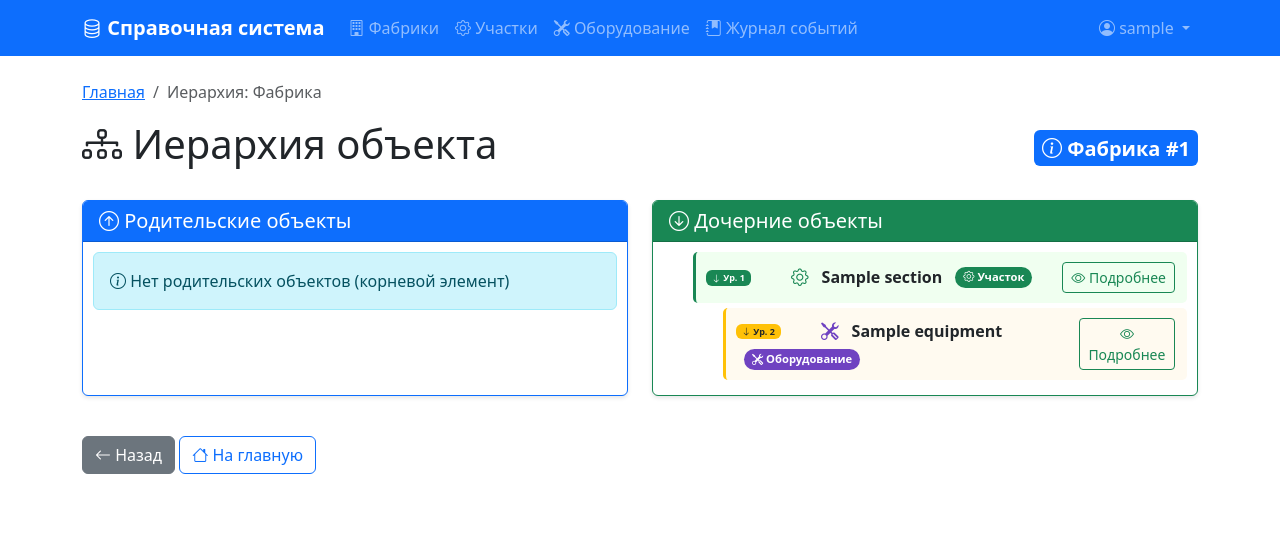
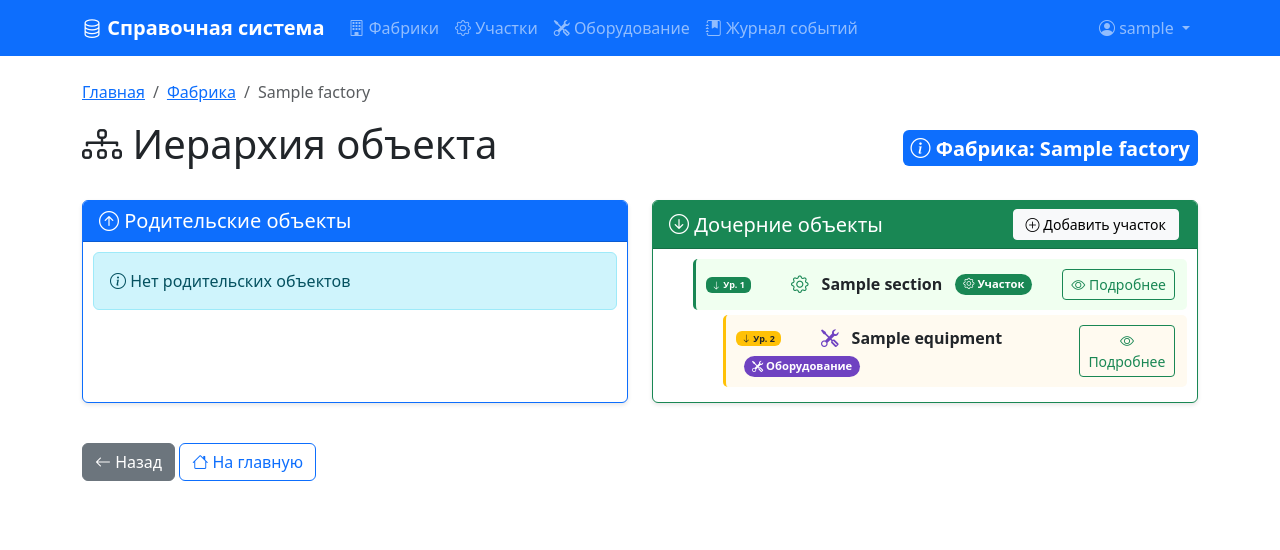
Before and after one commit to Dmitriy-stud/Dynamic-factory-info, a Flask app: page /relations/factory/1 in a window 1280 px wide. Shown: the top 550 px of the page. Run offline with Flask 3, Linux system fonts and the light colour scheme; a user stored in the database is signed in; tables that the repository leaves empty hold one stand-in row (values such as "Sample post").

Commit message:
Обновлена страница иерархии

```diff
--- a/app.py
+++ b/app.py
@@ -566,9 +566,21 @@ def view_relations(type, id):
         'equipment': 'Оборудование'
     }
 
+    entity_name = ''
+    if type == 'factory':
+        entity = Factory.query.get(id)
+        entity_name = entity.name if entity else ''
+    elif type == 'section':
+        entity = Section.query.get(id)
+        entity_name = entity.name if entity else ''
+    elif type == 'equipment':
+        entity = Equipment.query.get(id)
+        entity_name = entity.name if entity else ''
+
     return render_template('relations.html',
                          item_type=type,
                          item_id=id,
+                         item_name=entity_name,
                          type_name=names.get(type, type),
                          parents=parents,
                          children=children)
--- a/static/css/style.css
+++ b/static/css/style.css
@@ -120,6 +120,8 @@ footer {
 }
 
 /* ========== СТИЛИ ДЛЯ ИЕРАРХИИ ========== */
+
+/* Элементы дерева */
 .tree-item {
     padding: 10px;
     margin-bottom: 5px;
@@ -165,7 +167,7 @@ footer {
     font-weight: 600;
 }
 
-/* Анимация для дерева */
+/* Контейнер дерева с прокруткой */
 .tree-container {
     max-height: 500px;
     overflow-y: auto;
@@ -220,6 +222,24 @@ footer {
     font-size: 1rem;
 }
 
+/* Стили для заголовков карточек с кнопкой добавления */
+.card-header {
+    display: flex;
+    justify-content: space-between;
+    align-items: center;
+}
+
+.card-header h5 {
+    margin-bottom: 0;
+}
+
+.btn-add {
+    padding: 4px 12px;
+    font-size: 0.875rem;
+}
+
+/* ========== ДОПОЛНИТЕЛЬНЫЕ СТИЛИ ========== */
+
 /* Требования к паролю */
 .password-requirements {
     font-size: 0.8rem;
--- a/templates/relations.html
+++ b/templates/relations.html
@@ -1,110 +1,6 @@
 {% extends "base.html" %}
 
-{% block title %}Иерархия - {{ type_name }} #{{ item_id }}{% endblock %}
-
-{% block extra_css %}
-<style>
-    .tree-item {
-        padding: 10px;
-        margin-bottom: 5px;
-        border-radius: 5px;
-        transition: all 0.2s ease;
-    }
-
-    .tree-item:hover {
-        background-color: #f8f9fa;
-        transform: translateX(5px);
-    }
-
-    /* Отступы для разных уровней */
-    .tree-level-0 {
-        margin-left: 0px;
-        border-left: 3px solid #0d6efd;
-        background-color: #f0f8ff;
-    }
-
-    .tree-level-1 {
-        margin-left: 30px;
-        border-left: 3px solid #198754;
-        background-color: #f0fff0;
-    }
-
-    .tree-level-2 {
-        margin-left: 60px;
-        border-left: 3px solid #ffc107;
-        background-color: #fffaf0;
-    }
-
-    .tree-level-3 {
-        margin-left: 90px;
-        border-left: 3px solid #dc3545;
-        background-color: #fff0f0;
-    }
-
-    /* Бейджи уровней */
-    .level-badge {
-        display: inline-block;
-        min-width: 80px;
-        font-size: 0.75rem;
-        font-weight: 600;
-    }
-
-    /* Анимация для дерева */
-    .tree-container {
-        max-height: 500px;
-        overflow-y: auto;
-        padding: 10px;
-    }
-
-    /* Иконки для типов объектов */
-    .type-icon {
-        font-size: 1.1rem;
-        margin-right: 8px;
-    }
-
-    .type-factory { color: #0d6efd; }
-    .type-section { color: #198754; }
-    .type-equipment { color: #6f42c1; }
-
-    /* Плашки типов объектов */
-    .type-badge {
-        display: inline-block;
-        padding: 2px 8px;
-        border-radius: 12px;
-        font-size: 0.7rem;
-        font-weight: 600;
-        margin-left: 8px;
-    }
-
-    .type-badge-factory {
-        background-color: #0d6efd;
-        color: white;
-    }
-
-    .type-badge-section {
-        background-color: #198754;
-        color: white;
-    }
-
-    .type-badge-equipment {
-        background-color: #6f42c1;
-        color: white;
-    }
-
-    /* Контейнер для названия и плашки */
-    .object-info {
-        display: flex;
-        align-items: center;
-        flex-wrap: wrap;
-        gap: 5px;
-    }
-
-    .object-name {
-        font-weight: bold;
-        font-size: 1rem;
-    }
-</style>
-{% endblock %}
+{% block title %}Иерархия - {{ type_name }}: {{ item_name }}{% endblock %}
 
 {% block content %}
 <div class="row">
@@ -112,7 +8,8 @@
         <nav aria-label="breadcrumb">
             <ol class="breadcrumb">
                 <li class="breadcrumb-item"><a href="/">Главная</a></li>
-                <li class="breadcrumb-item active">Иерархия: {{ type_name }}</li>
+                <li class="breadcrumb-item"><a href="/{{ item_type }}s">{{ type_name }}</a></li>
+                <li class="breadcrumb-item active">{{ item_name }}</li>
             </ol>
         </nav>
 
@@ -122,7 +19,7 @@
             </h1>
             <div>
                 <span class="badge bg-primary fs-5 p-2">
-                    <i class="bi bi-info-circle"></i> {{ type_name }} #{{ item_id }}
+                    <i class="bi bi-info-circle"></i> {{ type_name }}: {{ item_name }}
                 </span>
             </div>
         </div>
@@ -135,6 +32,16 @@
                         <h5 class="mb-0">
                             <i class="bi bi-arrow-up-circle"></i> Родительские объекты
                         </h5>
+                        <!-- Кнопка добавления родителя (если возможно) -->
+                        {% if item_type == 'equipment' %}
+                            <a href="/sections" class="btn btn-sm btn-light btn-add">
+                                <i class="bi bi-plus-circle"></i> Добавить участок
+                            </a>
+                        {% elif item_type == 'section' %}
+                            <a href="/factories" class="btn btn-sm btn-light btn-add">
+                                <i class="bi bi-plus-circle"></i> Добавить фабрику
+                            </a>
+                        {% endif %}
                     </div>
                     <div class="card-body tree-container">
                         {% if parents %}
@@ -181,7 +88,7 @@
                             {% endfor %}
                         {% else %}
                             <div class="alert alert-info mb-0">
-                                <i class="bi bi-info-circle"></i> Нет родительских объектов (корневой элемент)
+                                <i class="bi bi-info-circle"></i> Нет родительских объектов
                             </div>
                         {% endif %}
                     </div>
@@ -195,6 +102,16 @@
                         <h5 class="mb-0">
                             <i class="bi bi-arrow-down-circle"></i> Дочерние объекты
                         </h5>
+                        <!-- Кнопка добавления ребенка (если возможно) -->
+                        {% if item_type == 'factory' %}
+                            <a href="/sections" class="btn btn-sm btn-light btn-add">
+                                <i class="bi bi-plus-circle"></i> Добавить участок
+                            </a>
+                        {% elif item_type == 'section' %}
+                            <a href="/equipments" class="btn btn-sm btn-light btn-add">
+                                <i class="bi bi-plus-circle"></i> Добавить оборудование
+                            </a>
+                        {% endif %}
                     </div>
                     <div class="card-body tree-container">
                         {% if children %}
@@ -241,7 +158,7 @@
                             {% endfor %}
                         {% else %}
                             <div class="alert alert-warning mb-0">
-                                <i class="bi bi-exclamation-triangle"></i> Нет дочерних объектов (листовой элемент)
+                                <i class="bi bi-exclamation-triangle"></i> Нет дочерних объектов
                             </div>
                         {% endif %}
                     </div>
```
